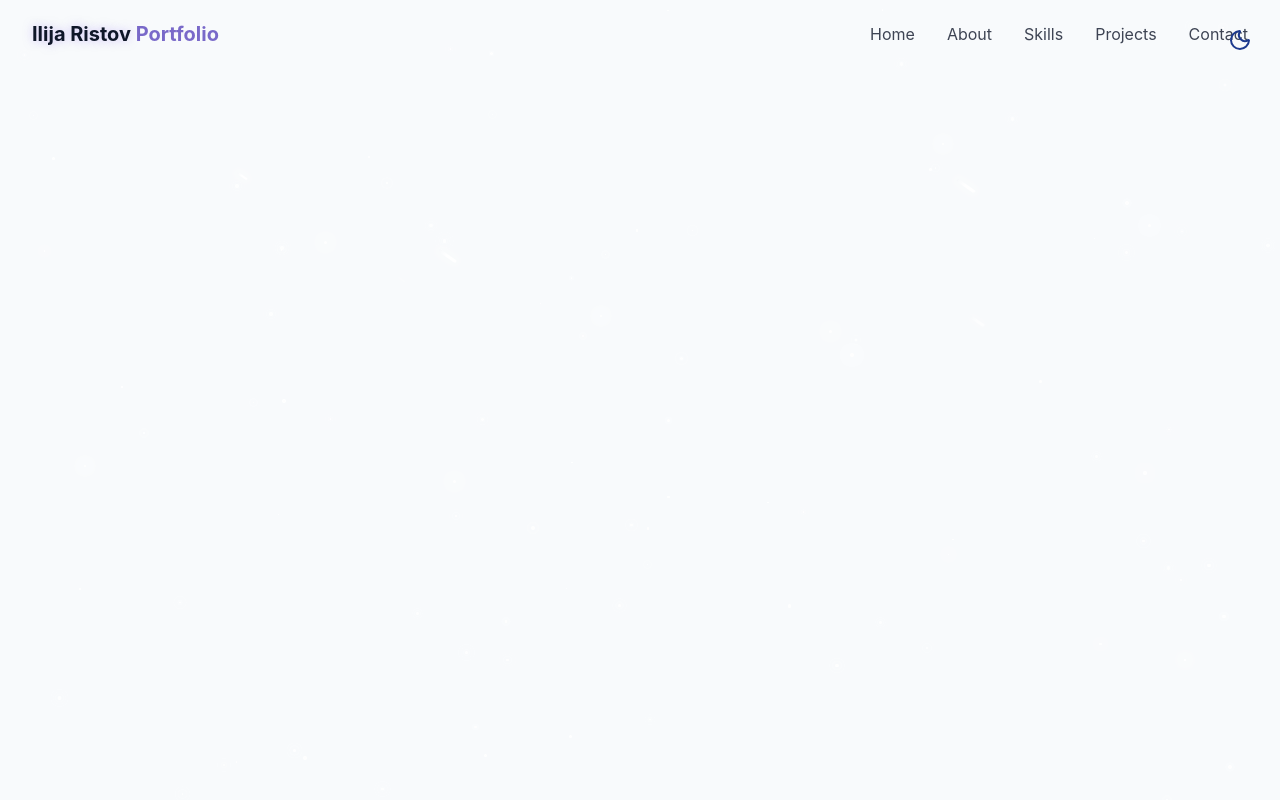
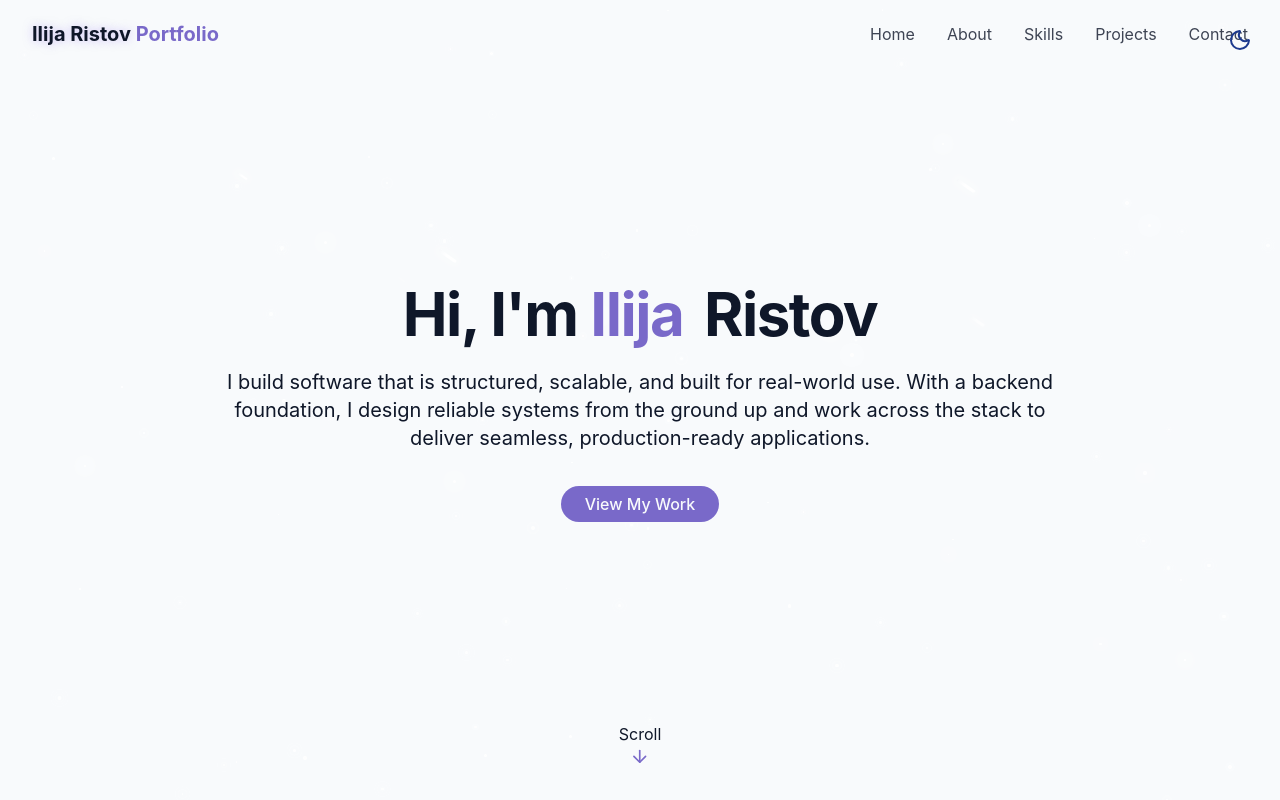
Before and after one commit to ilijaristov67/portfolio, a React (Vite) app: page / in a window 1280 px wide. Built offline with nearby package versions, Linux system fonts and the light colour scheme.

Commit message:
added arrow and scroll

```diff
--- a/src/components/HeroSection.jsx
+++ b/src/components/HeroSection.jsx
@@ -1,5 +1,26 @@
+import {ArrowDown} from "lucide-react";
+
 export const HeroSection = () => {
     return <section id="#hero" className="relative min-h-screen flex flex-col items-center justify-center px-4">
-
+        <div className="container max-w-4xl mx-auto text-center z-10">
+            <div className="space-y-6">
+                <h1 className="text-4xl md:text-6xl font-bold tracking-tight">
+                    <span className="opacity-0 animate-fade-in"> Hi, I'm </span>
+                    <span className="text-primary opacity-0 animate-fade-in-delay-1"> Ilija </span>
+                    <span className="text-gradient ml-2 opacity-0 animate-fade-in-delay-2"> Ristov </span>
+                </h1>
+                <p className="text-lg md:text-xl text-muted-foreground max-2-2xl mx-auto opacity-0 animate-fade-in-delay-3">I build software that is structured, scalable, and built for real-world use.
+                    With a backend foundation, I design reliable systems from the ground up and work across the stack to deliver seamless, production-ready applications.</p>
+                <div className="pt-4 opacity-0 animate-fade-in-delay-4">
+                    <a href="#projects" className="cosmic-btn">
+                        View My Work
+                    </a>
+                </div>
+            </div>
+        </div>
+        <div className="absolute bottom-8 left-1/2 transform -translate-x-1/2 flex flex-col items-center animate-bounce">
+            <span> Scroll </span>
+            <ArrowDown className="h-5 w-5 text-primary"/>
+        </div>
     </section>
 }
```
